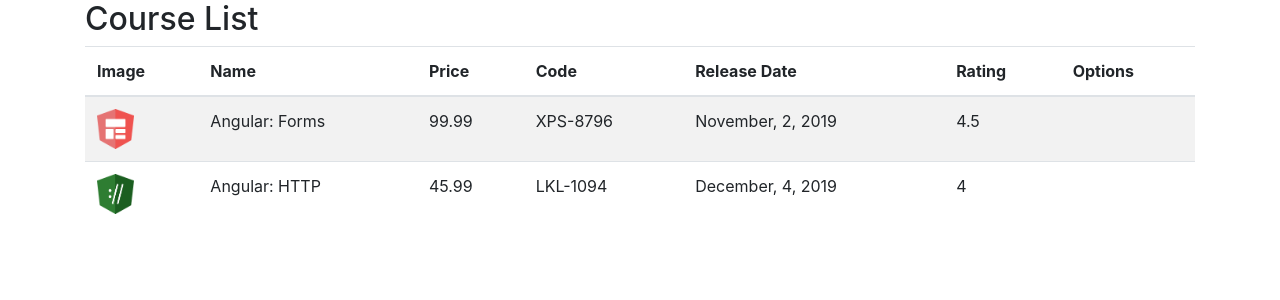
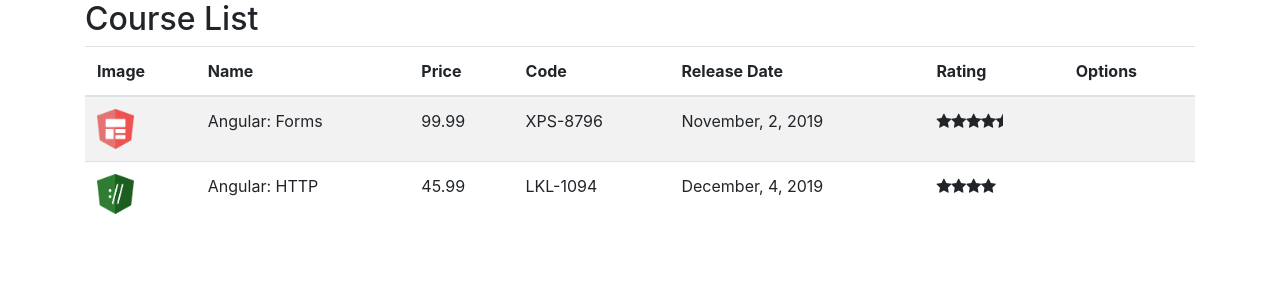
Before and after one commit to kardoso/course-manager-angular, an Angular app: page / in a window 1280 px wide. Shown: the top 300 px of the page. Built offline with nearby package versions, Linux system fonts and the light colour scheme.

Commit message:
Add Star component to rating

```diff
--- a/src/app/app.module.ts
+++ b/src/app/app.module.ts
@@ -4,11 +4,13 @@
 
 import { AppComponent } from './app.component';
 import { CourseListComponent } from './courses/course-list.component';
+import { StarComponent } from './star/star.component'
 
 @NgModule({
   declarations: [
     AppComponent,
-    CourseListComponent
+    CourseListComponent,
+    StarComponent
   ],
   imports: [
     BrowserModule,
--- a/src/app/courses/course-list.component.html
+++ b/src/app/courses/course-list.component.html
@@ -19,7 +19,9 @@
       <td>{{ course.price }}</td>
       <td>{{ course.code }}</td>
       <td>{{ course.releaseDate }}</td>
-      <td>{{ course.rating }}</td>
+      <td>
+        <app-star [rating]='course.rating'></app-star>
+      </td>
       <td></td>
     </tr>
   </tbody>
--- /dev/null
+++ b/src/app/star/star.component.css
@@ -0,0 +1,3 @@
+.crop {
+  overflow: hidden;
+}
--- /dev/null
+++ b/src/app/star/star.component.html
@@ -0,0 +1,9 @@
+<div class="crop" [style.width.px]='starWidth' [title]="rating">
+  <div style="width:100px;">
+    <span class="fa fa-star"></span>
+    <span class="fa fa-star"></span>
+    <span class="fa fa-star"></span>
+    <span class="fa fa-star"></span>
+    <span class="fa fa-star"></span>
+  </div>
+</div>
--- /dev/null
+++ b/src/app/star/star.component.ts
@@ -0,0 +1,17 @@
+import { Component, OnChanges, Input } from '@angular/core';
+
+@Component({
+  selector: 'app-star',
+  templateUrl: './star.component.html',
+  styleUrls: ['./star.component.css'],
+})
+export class StarComponent implements OnChanges {
+  @Input()
+  rating: number = 0;
+
+  starWidth: number;
+
+  ngOnChanges(): void {
+    this.starWidth = (this.rating * 74) / 5;
+  }
+}
```
